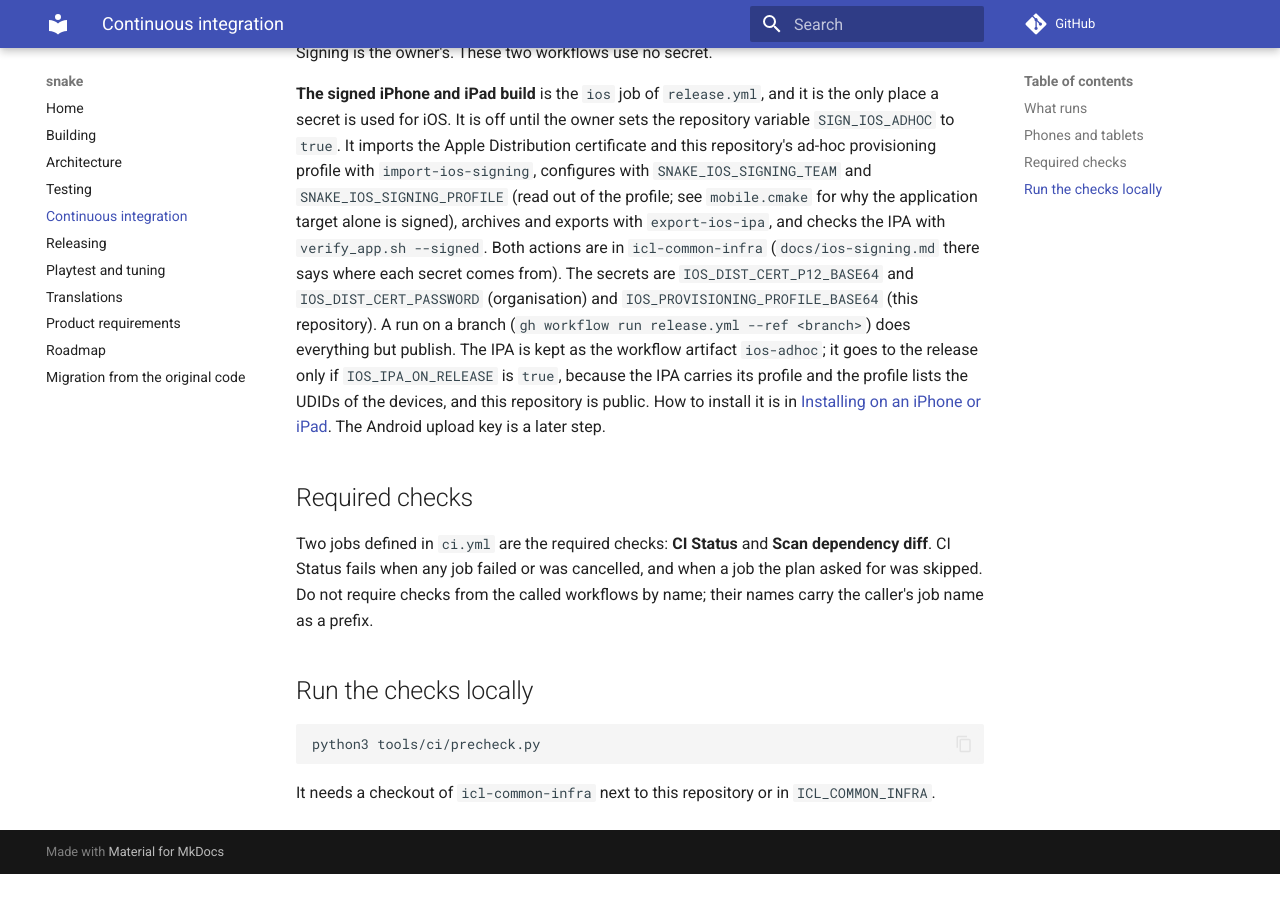
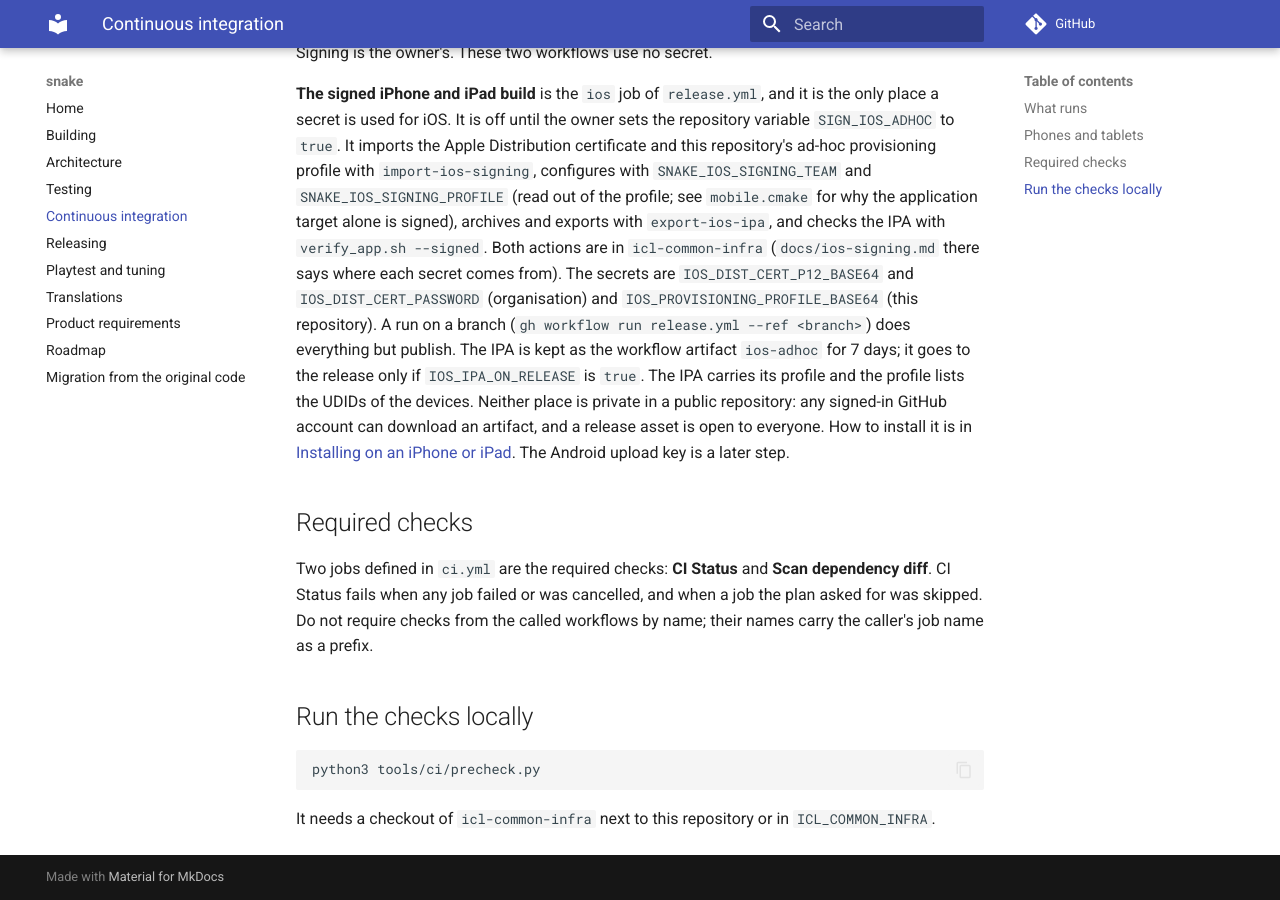
Before and after one commit to iainchesworthlabs/snake, an MkDocs documentation site: the page built from docs/ci.md, in a window 1280 px wide and 900 px high, scrolled down 1323 px. Built offline with MkDocs 1.6.1 and Material for MkDocs 9.7.7, drawn with Linux system fonts in a browser that asks for light colours; comment, search, counter and statistics services are not loaded; before the commit the page ends 2197 px from its top, so only the background shows below that.

```diff
--- a/docs/ci.md
+++ b/docs/ci.md
@@ -49,8 +49,9 @@ target alone is signed), archives and exports with `export-ios-ipa`, and checks
 actions are in `icl-common-infra` (`docs/ios-signing.md` there says where each secret comes from). The secrets are
 `IOS_DIST_CERT_P12_BASE64` and `IOS_DIST_CERT_PASSWORD` (organisation) and `IOS_PROVISIONING_PROFILE_BASE64` (this
 repository). A run on a branch (`gh workflow run release.yml --ref <branch>`) does everything but publish. The IPA is kept as
-the workflow artifact `ios-adhoc`; it goes to the release only if `IOS_IPA_ON_RELEASE` is `true`, because the IPA carries its
-profile and the profile lists the UDIDs of the devices, and this repository is public. How to install it is in
+the workflow artifact `ios-adhoc` for 7 days; it goes to the release only if `IOS_IPA_ON_RELEASE` is `true`. The IPA carries
+its profile and the profile lists the UDIDs of the devices. Neither place is private in a public repository: any signed-in
+GitHub account can download an artifact, and a release asset is open to everyone. How to install it is in
 [Installing on an iPhone or iPad](ios-install.md). The Android upload key is a later step.
 
 ## Required checks
```
Also changed, not shown: changelog.d/macos-bundle-identifier.changed.md (+1 -1 lines), 2 other files.
